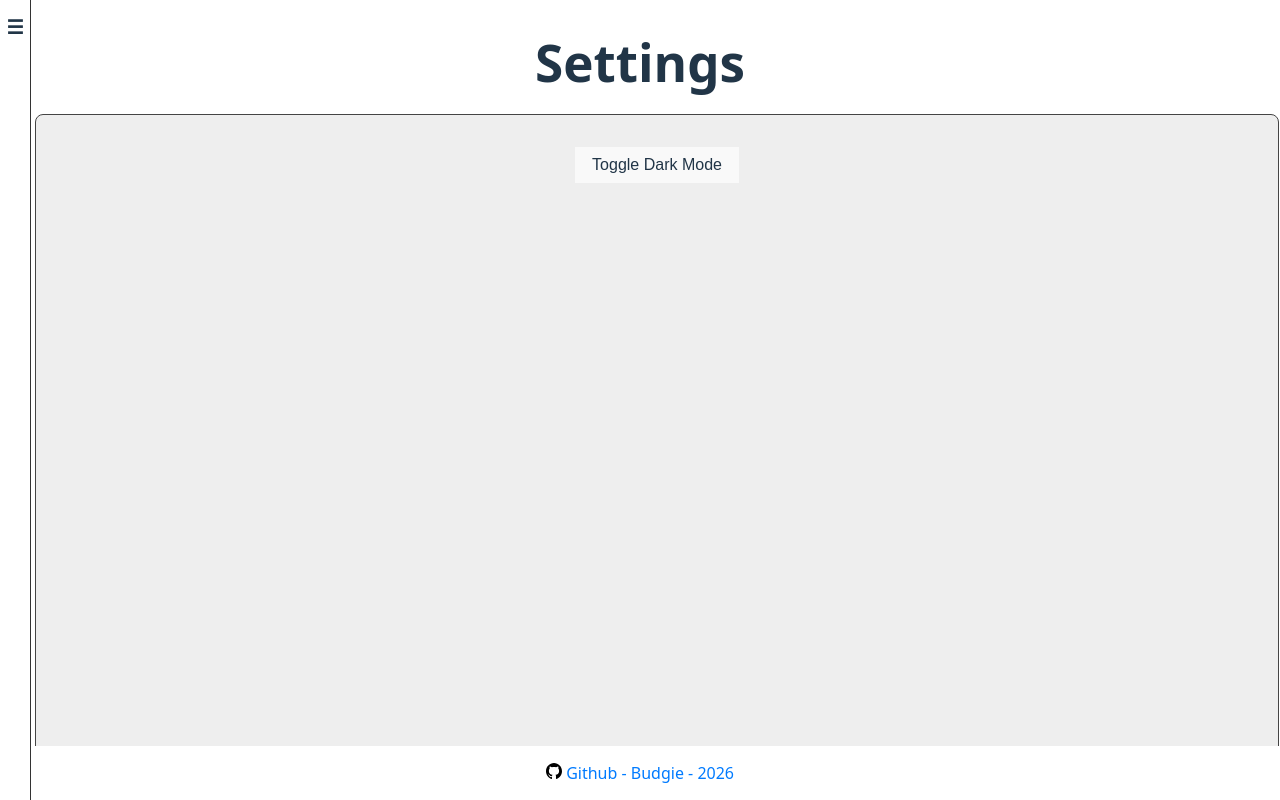
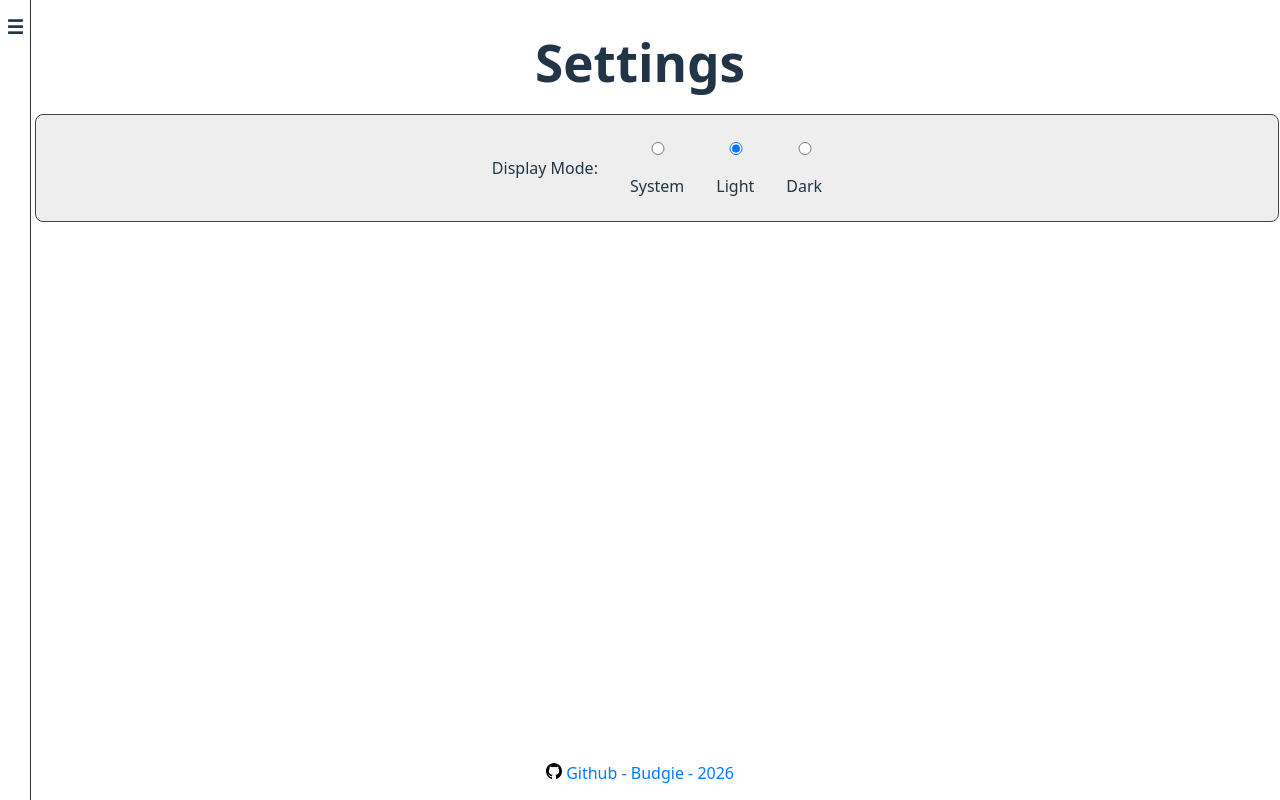
Before and after one commit to Eunoseer/Budgie, a React (Vite) app: page /settings in a window 1280 px wide. Built offline with nearby package versions, Linux system fonts and the light colour scheme.

Commit message:
converted toggle button for display mode to tri-state radio button

```diff
--- a/src/App.tsx
+++ b/src/App.tsx
@@ -6,40 +6,42 @@ import Dashboard from "./pages/dashboard.tsx";
 import { Settings } from "./pages/settings.tsx";
 import "./App.css";
 
+function getPreferredMode(): "light" | "dark" {
+  const mediaQuery = window.matchMedia("(prefers-color-scheme: dark)");
+  return mediaQuery.matches ? "dark" : "light";
+}
+
 function App() {
   const [isCollapsed, setIsCollapsed] = useState(true);
-  const [isLightMode, setIsLightMode] = useState(() => {
-    const savedMode = localStorage.getItem("lightMode") === "true";
-    const systemPrefersDark = window.matchMedia(
-      "(prefers-color-scheme: dark)",
-    ).matches;
-    return savedMode ? savedMode : systemPrefersDark ? false : true;
+  const [localMode, setLocalMode] = useState(() => {
+    const savedMode = localStorage.getItem("localMode");
+    return savedMode || getPreferredMode();
   });
 
   useEffect(() => {
     const mediaQuery = window.matchMedia("(prefers-color-scheme: dark)");
-    const handler = (e) => {
-      const savedMode = localStorage.getItem("lightMode") === "true";
+    const handler = (e: MediaQueryListEvent) => {
+      const savedMode = localStorage.getItem("localMode");
       const systemPrefersDark = e.matches;
       const currentMode = savedMode
         ? savedMode
         : systemPrefersDark
-          ? false
-          : true;
-      setIsLightMode(currentMode);
+          ? "dark"
+          : "light";
+      setLocalMode(currentMode);
     };
     mediaQuery.addEventListener("change", handler);
     return () => mediaQuery.removeEventListener("change", handler);
   }, []);
 
   useEffect(() => {
-    localStorage.setItem("lightMode", isLightMode.toString());
-    if (isLightMode) {
+    localStorage.setItem("localMode", localMode);
+    if (localMode === "light") {
       document.body.classList.add("light-mode");
     } else {
       document.body.classList.remove("light-mode");
     }
-  }, [isLightMode]);
+  }, [localMode]);
 
   return (
     <BrowserRouter>
@@ -55,8 +57,8 @@ function App() {
               path="/settings"
               element={
                 <Settings
-                  isLightMode={isLightMode}
-                  toggleIsLightMode={() => setIsLightMode(!isLightMode)}
+                  localMode={localMode}
+                  setLocalMode={(mode) => setLocalMode(mode)}
                 />
               }
             />
--- a/src/index.css
+++ b/src/index.css
@@ -140,6 +140,24 @@ body {
   min-height: 100vh;
 }
 
+.localModeSelector {
+  display: flex;
+  flex-direction: row;
+  gap: 1rem;
+  align-items: center;
+  margin: 0 auto;
+  width: fit-content;
+}
+
+.localModeSelector label {
+  display: flex;
+  flex-direction: column;
+  align-items: center;
+  justify-content: center;
+  gap: 4px;
+  padding: 8px;
+}
+
 /* Responsive adjustments */
 @media (max-width: 768px) {
   .container {
--- a/src/pages/settings.tsx
+++ b/src/pages/settings.tsx
@@ -1,24 +1,56 @@
 import { z } from "zod";
 
-import type { settingsSchema } from "./settings";
+import { settingsSchema } from "./settings";
+import type { localModesType } from "./settings";
 
 export function Settings({
-  isLightMode,
-  toggleIsLightMode,
+  localMode,
+  setLocalMode,
 }: z.infer<typeof settingsSchema>) {
+  const handleModeChange = (mode: localModesType) => {
+    setLocalMode(mode);
+  };
+
   return (
     <>
       <header className="header">
         <h1>Settings</h1>
       </header>
 
-      <section className="card v100">
-        <button
-          onClick={() => toggleIsLightMode((prev) => !prev)}
-          style={{ margin: "1rem 0", padding: "0.5rem 1rem" }}
-        >
-          Toggle {isLightMode ? "Dark" : "Light"} Mode
-        </button>
+      <section className="card">
+        <form className="localModeSelector">
+          <label>Display Mode:</label>
+          <label>
+            <input
+              type="radio"
+              name="mode"
+              value="system"
+              checked={localMode === "system"}
+              onChange={() => handleModeChange("system")}
+            />
+            System
+          </label>
+          <label>
+            <input
+              type="radio"
+              name="mode"
+              value="light"
+              checked={localMode === "light"}
+              onChange={() => handleModeChange("light")}
+            />
+            Light
+          </label>
+          <label>
+            <input
+              type="radio"
+              name="mode"
+              value="dark"
+              checked={localMode === "dark"}
+              onChange={() => handleModeChange("dark")}
+            />
+            Dark
+          </label>
+        </form>
       </section>
     </>
   );
```
Also changed, not shown: src/pages/settings.ts (+5 -3 lines).
